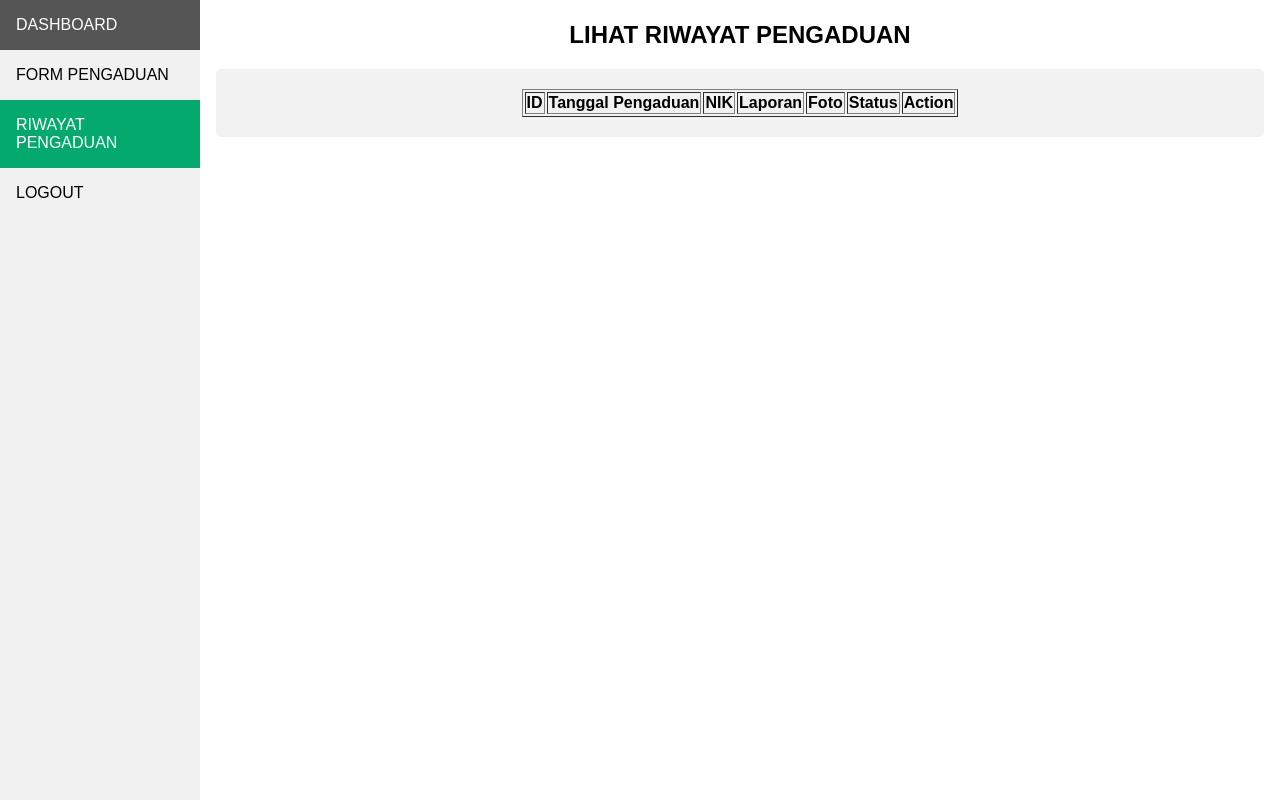
After one commit to VirtualRez21/XII-RPL-UKK-PAKET2-2023, a PHP site: page /riwayatPengaduan.php in a window 1280 px wide. The commit adds this page. Run offline with PHP 8.4, Linux system fonts and the light colour scheme; the visitor is signed in with stand-in values (Sample User, id 1); data comes from the database, SQL or seed files in the repository; lists and menus that the app fills with data are empty.

Commit message:
Add files via upload

```diff
--- a/CSS/style.css
+++ b/CSS/style.css
@@ -121,7 +121,8 @@ input[type=file]::file-selector-button {
   top: 25px;
   left: 10px;
   width: 99%;
-    height: 150px; }
+  height: 150px;
+}
 
     #rela {
     background-color: #f1f1f1;
--- a/dashboard.php
+++ b/dashboard.php
@@ -18,7 +18,7 @@
 <div class="sidebar">
   <a class="active" href="dashboard.php">DASHBOARD</a>
   <a href="formPengaduan.php">FORM PENGADUAN</a>
-  <a href="#contact">RIWAYAT PENGADUAN</a>
+  <a href="riwayatPengaduan.php">RIWAYAT PENGADUAN</a>
   <a href="#">LOGOUT</a>
 </div>
 
--- a/formPengaduan.php
+++ b/formPengaduan.php
@@ -13,7 +13,7 @@
 <div class="sidebar">
   <a href="dashboard.php">DASHBOARD</a>
   <a class="active" href="formPengaduan.php">FORM PENGADUAN</a>
-  <a href="#contact">RIWAYAT PENGADUAN</a>
+  <a href="riwayatPengaduan.php">RIWAYAT PENGADUAN</a>
   <a href="#">LOGOUT</a>
 </div>
 
--- /dev/null
+++ b/riwayatPengaduan.php
@@ -0,0 +1,103 @@
+<?php
+	require 'koneksi.php';
+	if($_SESSION['nik'] == ""){
+		header('location: login.php');
+	}
+	else{
+		$varNik = $_SESSION['nik'];
+
+		$query = "SELECT * FROM pengaduan WHERE nik = '$varNik';";
+		$result = mysqli_query($conn, $query);
+	}
+?>
+
+<!DOCTYPE html>
+<html>
+<head>
+	<meta charset="utf-8">
+	<meta name="viewport" content="width=device-width, initial-scale=1">
+	<link rel="stylesheet" type="text/css" href="CSS/style.css">
+	<title>Riwayat Pengaduan</title>
+</head>
+<body>
+
+	<div class="sidebar">
+	  <a href="dashboard.php">DASHBOARD</a>
+	  <a href="formPengaduan.php">FORM PENGADUAN</a>
+	  <a class="active" href="riwayatPengaduan.php">RIWAYAT PENGADUAN</a>
+	  <a href="#">LOGOUT</a>
+	</div>
+
+	<div class="content">
+		<h2>LIHAT RIWAYAT PENGADUAN</h2>
+		<div class="container">
+			<center>
+				<table border="1">
+					<tr>
+						<th>ID</th>
+						<th>Tanggal Pengaduan</th>
+						<th>NIK</th>
+						<th>Laporan</th>
+						<th>Foto</th>
+						<th>Status</th>
+						<th>Action</th>
+					</tr>
+
+					<?php
+					while ($data = mysqli_fetch_assoc($result)) {
+					?>
+
+					<tr>
+						<td>
+							<?php echo $data['id_pengaduan']; ?>
+						</td>
+
+						<td>
+							<?php echo $data['tgl_pengaduan']; ?>
+						</td>
+
+						<td>
+							<?php echo $data['nik']; ?>
+						</td>
+
+						<td>
+							<?php echo $data['isi_laporan']; ?>
+						</td>
+
+						<td>
+							<img src="media/laporan/<?php echo $data['foto']; ?>" width="300px">
+						</td>
+
+						<td>
+							<?php
+								if($data['status'] == '0'){
+									echo "Belum Ditanggapi";
+								}
+								elseif($data['status'] == 'proses'){
+									echo "Sedang Diproses";
+								}
+								elseif($data['selesai'] == 'selesai'){
+									echo "Laporan Selesai";
+								}
+								else{
+									echo "Laporan Invalid";
+								}
+							?>
+						</td>
+
+						<td>
+							Lihat | Delete | Edit
+						</td>
+					</tr>
+
+					<?php
+					}
+					?>
+
+				</table>
+			</center>
+		</div>
+	</div>
+
+</body>
+</html>
```
Lines whose indentation alone changed are shown as unchanged.
